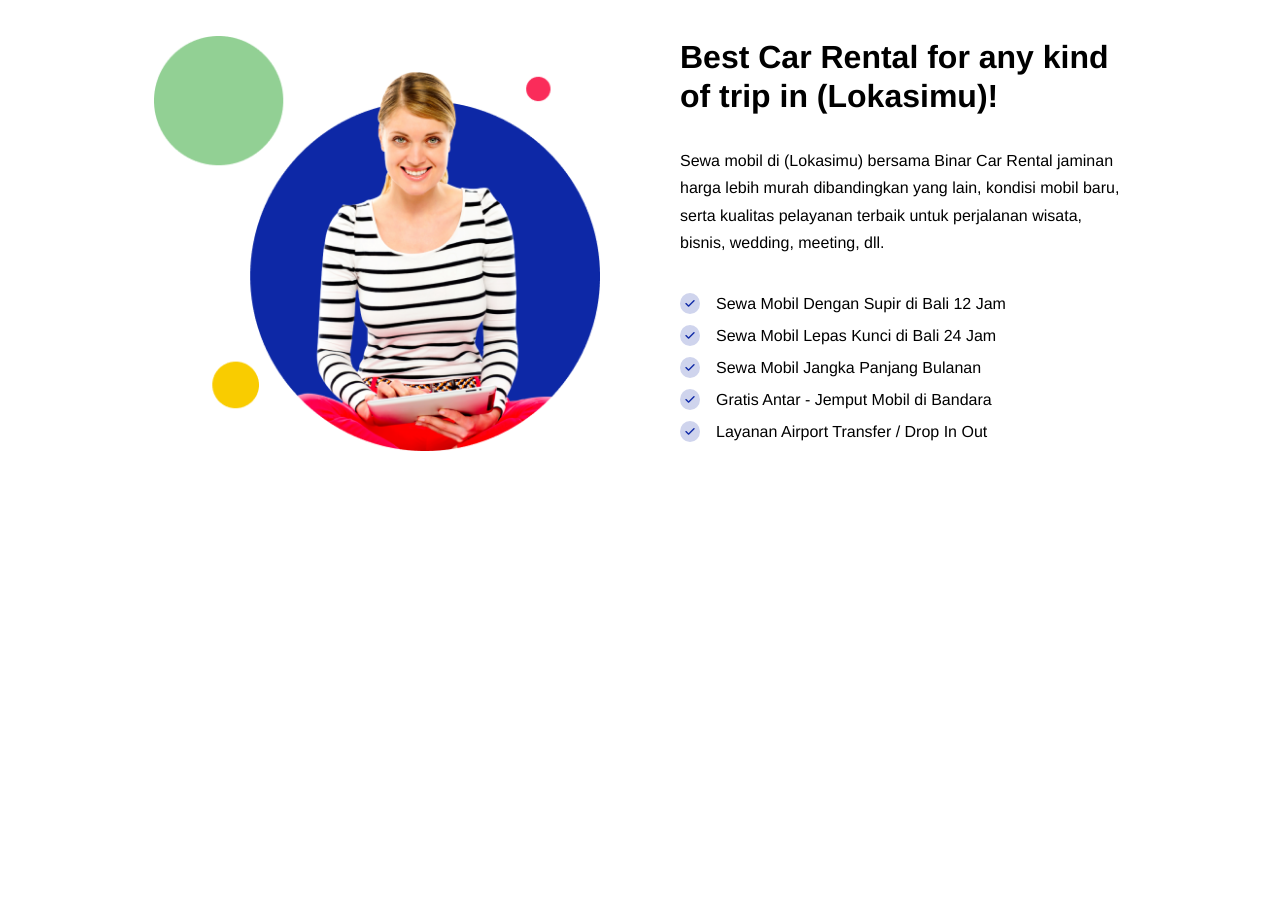
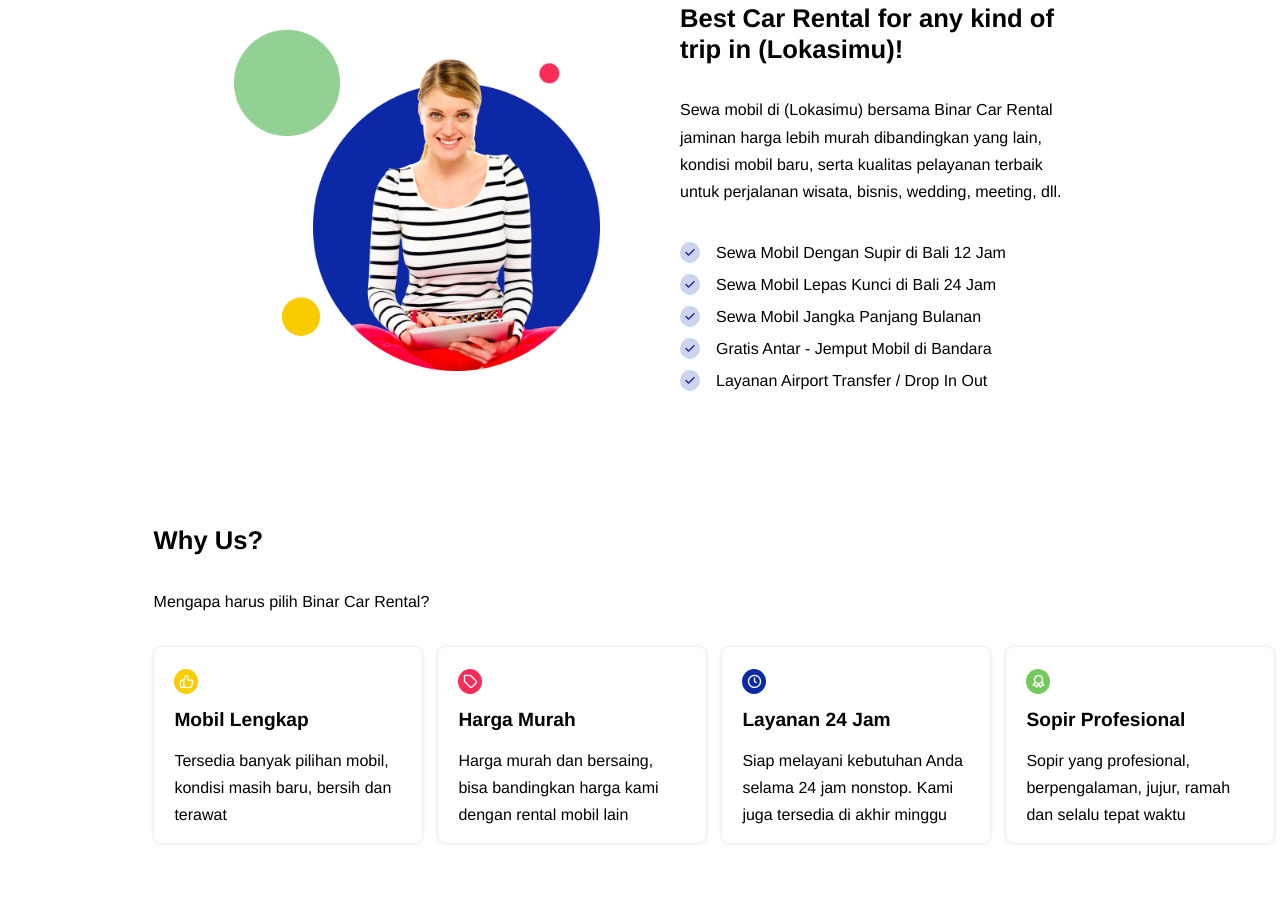
Before and after one commit to azarnuzy/binar-rent-car, a plain HTML site: page index.html in a window 1280 px wide. Shown: the part 701-1608 px from the top of the page. Before the commit the page ends 1248 px from the top, so only its background shows below. Drawn offline with nearby package versions, Linux system fonts and the light colour scheme.

Commit message:
make why us section

```diff
--- a/css/style.css
+++ b/css/style.css
@@ -59,7 +59,7 @@
 
 section {
   /* 1rem = 16px */
-  padding: 6rem 0;
+  padding: 4rem 0;
 }
 
 section h2 {
@@ -75,19 +75,19 @@
 }
 
 h1 {
-  font-size: 2.4rem;
+  font-size: 2rem;
 }
 
 h2 {
-  font-size: 2rem;
+  font-size: 1.6rem;
 }
 
 h3 {
-  font-size: 1.6rem;
+  font-size: 1.2rem;
 }
 
 h4 {
-  font-size: 1.3rem;
+  font-size: 1rem;
 }
 
 a {
@@ -231,6 +231,14 @@
   height: 100%;
 }
 
+.service__left {
+  margin-left: 5rem;
+}
+
+.service__right {
+  margin-right: 4rem;
+}
+
 .service__right p {
   margin-bottom: 2rem;
 }
@@ -248,3 +256,51 @@
   border-radius: 50%;
   padding: 2px;
 }
+
+/* ===== WHY-US ===== */
+.why-us p {
+  margin-bottom: 2rem;
+}
+
+.why-us__wrap {
+  display: grid;
+  grid-template-columns: repeat(4, 1fr);
+  gap: 1rem;
+}
+
+.why-us__card {
+  padding: 1.3rem;
+  border-radius: 8px;
+  width: 268px;
+  height: 196px;
+  box-shadow: var(--shadow-low);
+}
+
+.why-us__icon {
+  display: inline-block;
+  margin-bottom: 0.8rem;
+}
+
+.why-us__card h3 {
+  margin-bottom: 1rem;
+}
+
+.why-us__card i {
+  color: var(--color-neutral1);
+  border-radius: 50%;
+  padding: 4px;
+}
+
+.why-us__card:nth-child(1) i {
+  background: var(--color-warning);
+}
+
+.why-us__card:nth-child(2) i {
+  background: var(--color-danger);
+}
+.why-us__card:nth-child(3) i {
+  background: var(--color-dark-blue4);
+}
+.why-us__card:nth-child(4) i {
+  background: var(--color-success);
+}
--- a/index.html
+++ b/index.html
@@ -90,6 +90,52 @@
       </div>
     </section>
     <!-- END SERVICE -->
+    <!-- START WHY US -->
+    <section class="why-us">
+      <div class="container why-us__container">
+        <h2>Why Us?</h2>
+        <p>Mengapa harus pilih Binar Car Rental?</p>
+        <div class="why-us__wrap">
+          <div class="why-us__card">
+            <span class="why-us__icon"><i class="uil uil-thumbs-up"></i></span>
+
+            <h3>Mobil Lengkap</h3>
+            <p>
+              Tersedia banyak pilihan mobil, kondisi masih baru, bersih dan
+              terawat
+            </p>
+          </div>
+          <div class="why-us__card">
+            <span class="why-us__icon"><i class="uil uil-tag"></i></span>
+
+            <h3>Harga Murah</h3>
+            <p>
+              Harga murah dan bersaing, bisa bandingkan harga kami dengan rental
+              mobil lain
+            </p>
+          </div>
+          <div class="why-us__card">
+            <span class="why-us__icon"><i class="uil uil-clock"></i></span>
+
+            <h3>Layanan 24 Jam</h3>
+            <p>
+              Siap melayani kebutuhan Anda selama 24 jam nonstop. Kami juga
+              tersedia di akhir minggu
+            </p>
+          </div>
+          <div class="why-us__card">
+            <span class="why-us__icon"><i class="uil uil-award"></i></span>
+
+            <h3>Sopir Profesional</h3>
+            <p>
+              Sopir yang profesional, berpengalaman, jujur, ramah dan selalu
+              tepat waktu
+            </p>
+          </div>
+        </div>
+      </div>
+    </section>
+    <!-- END WHY US -->
     <script src="./main.js"></script>
   </body>
 </html>
```
